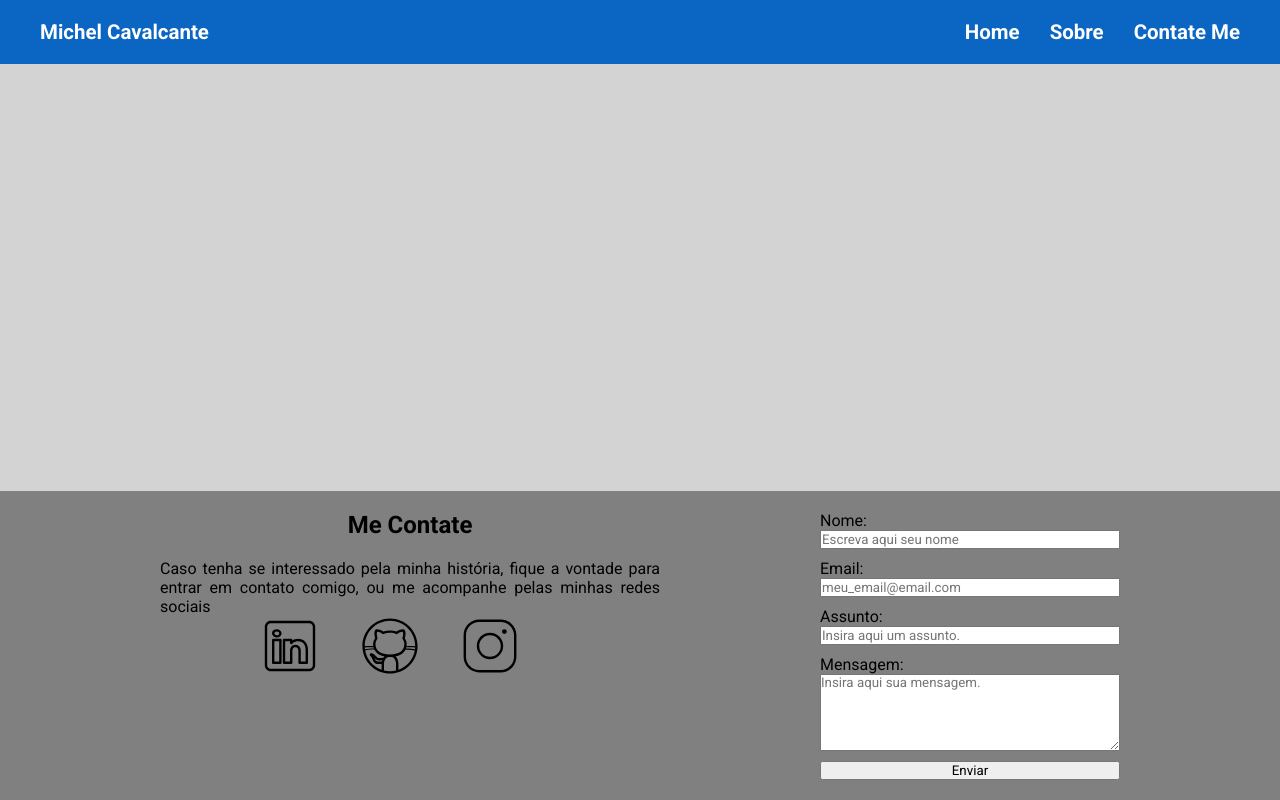
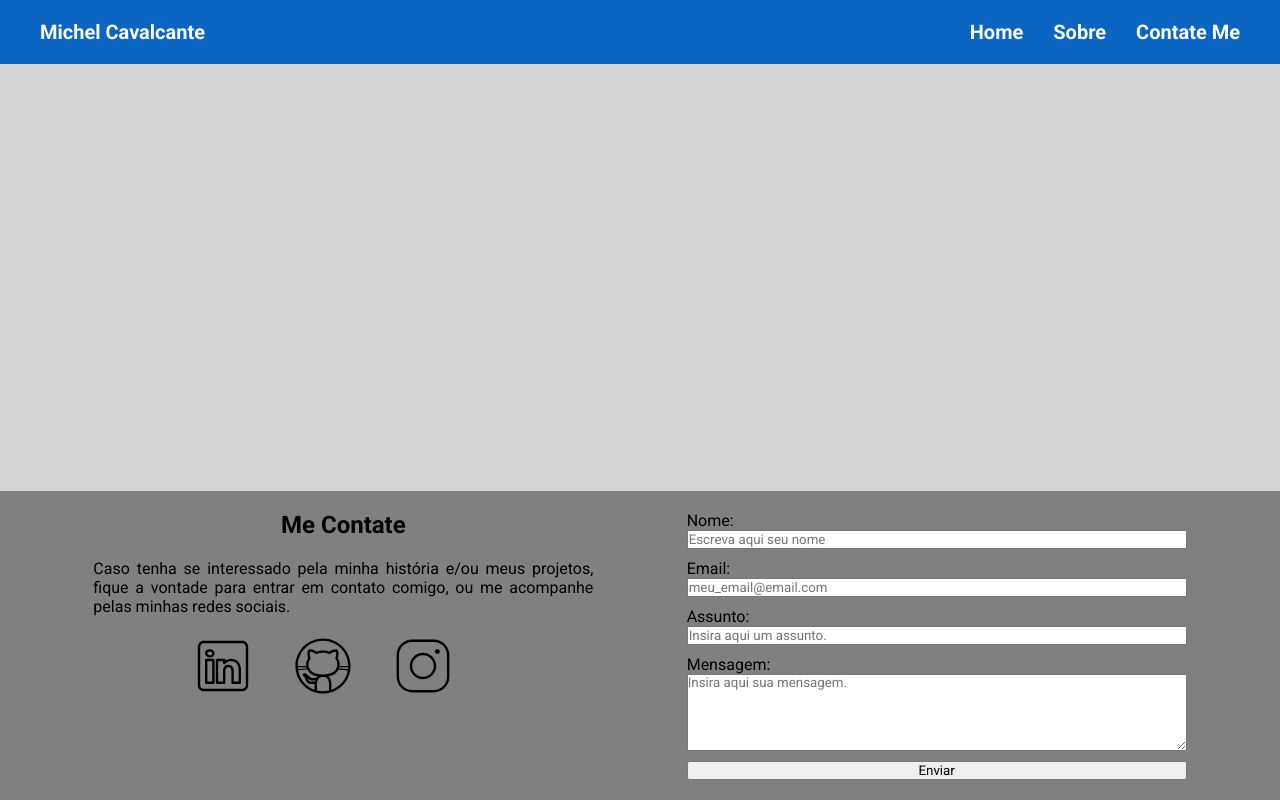
Before and after one commit to mcavalcantedesouza/portifolio, a plain HTML site: page landing_page/index.html in a window 1280 px wide. Drawn offline with Linux system fonts and the light colour scheme.

Commit message:
landing page

```diff
--- a/landing_page/index.html
+++ b/landing_page/index.html
@@ -27,8 +27,8 @@
         <section>
             <h2>Me Contate</h2>
             <p>
-                Caso tenha se interessado pela minha história, fique a vontade para entrar em contato comigo,
-                ou me acompanhe pelas minhas redes sociais
+                Caso tenha se interessado pela minha história e/ou meus projetos, fique a vontade para entrar em contato comigo,
+                ou me acompanhe pelas minhas redes sociais.
             </p>
             <div id="redes">
                 <a href="https://www.linkedin.com/in/dev-cavalcante/" target="_blank">
--- a/landing_page/style.css
+++ b/landing_page/style.css
@@ -37,11 +37,11 @@ nav > div {
     display: flex;
     gap: 30px;
     padding: 10px 30px;
-    font-size: 1.6vw;
+    font-size: 2.5vh;
 }
 
 p {
-    margin-top: 20px;
+    margin: 20px 0;
 }
 
 
@@ -83,7 +83,7 @@ section {
 }
 
 input, textarea {
-    width: 300px;
+    width: 500px;
     margin-bottom: 10px;
 }
 
```
